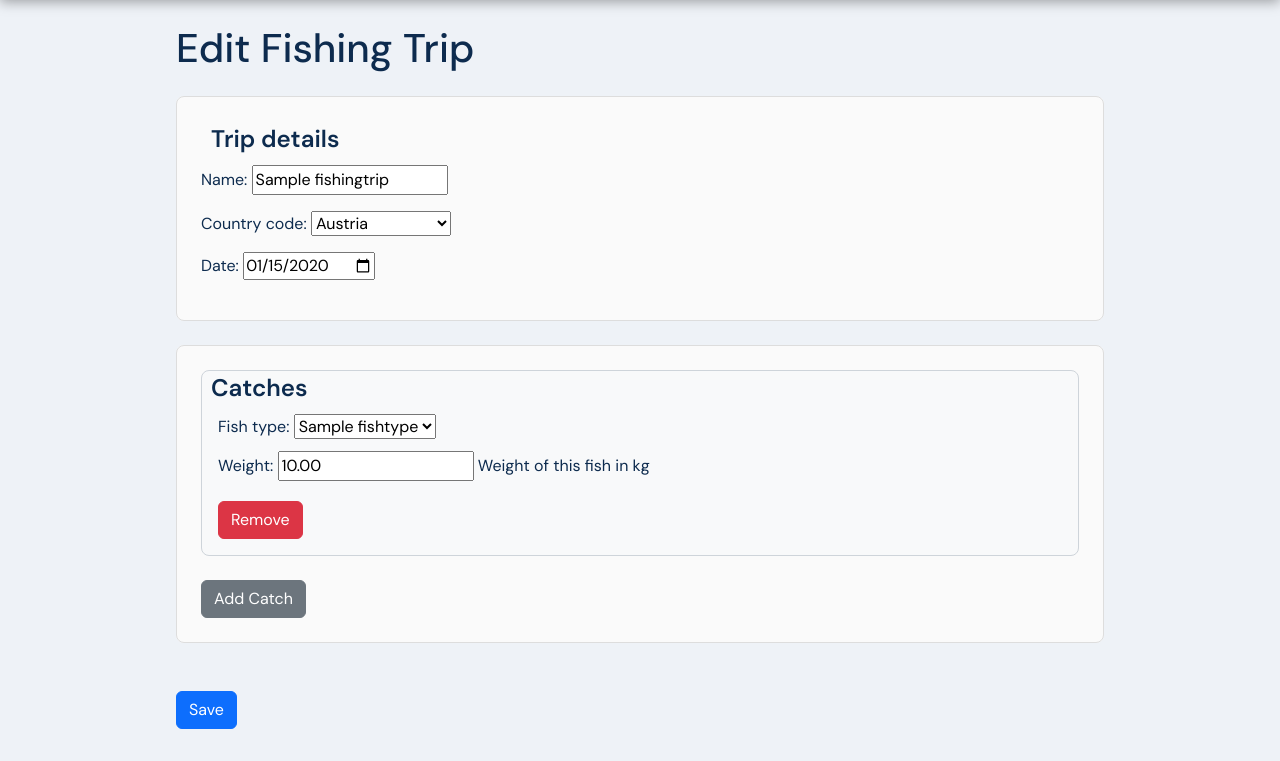
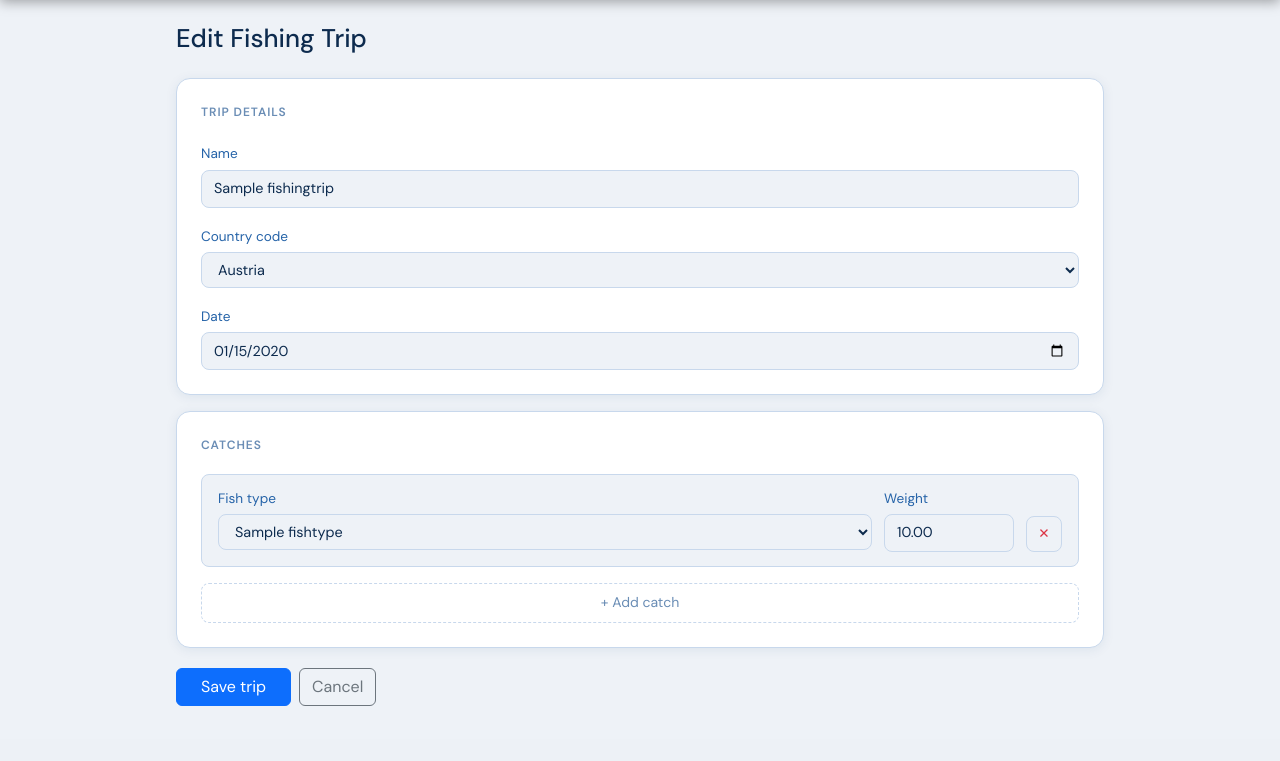
Before and after one commit to Yar00myr/register_of_fishing, a Django app: page /trips/1/edit in a window 1280 px wide. Shown: the part 61-822 px from the top of the page. After the commit the page ends 767 px from the top, so only its background shows below. Run offline with Django 5.2, Linux system fonts and the light colour scheme; a user stored in the database is signed in; tables that the repository leaves empty hold one stand-in row (values such as "Sample post").

Commit message:
refactor: refactor templates

```diff
--- a/project/main/static/css/fishing_form.css
+++ b/project/main/static/css/fishing_form.css
@@ -1,51 +1,138 @@
-h1 {
-    margin-bottom: 1.5rem;
+.page-title {
+  font-size: 1.6rem;
+  font-weight: 500;
+  color: var(--text-primary);
+  margin-bottom: 1.5rem;
 }
 
-fieldset {
-    border: 1px solid #ddd;
-    border-radius: 8px;
-    padding: 1.5rem;
-    margin-bottom: 2rem;
-    background-color: #fafafa;
+.fc-card {
+  background: var(--bg-card);
+  border: 1px solid var(--border);
+  border-radius: var(--r);
+  padding: 1.5rem;
+  box-shadow: var(--shadow-sm);
 }
 
-legend {
-    font-weight: 600;
-    padding: 0 10px;
+.fc-card-title {
+  font-size: .75rem;
+  font-weight: 600;
+  text-transform: uppercase;
+  letter-spacing: .08em;
+  color: var(--text-muted);
+  margin-bottom: 1.25rem;
 }
 
-.catch-form {
-    background-color: #f8f9fa;
-    border: 1px solid #ced4da;
-    border-radius: 0.5rem;
-    padding: 1rem;
-    margin-bottom: 1rem;
+/* ── поля форми ── */
+.fc-card .form-label {
+  font-size: .85rem;
+  color: var(--text-secondary);
+  margin-bottom: .3rem;
 }
 
-.catch-form p {
-    margin-bottom: 0.75rem;
+.fc-card input,
+.fc-card select {
+  display: block;
+  width: 100%;
+  padding: .45rem .75rem;
+  font-size: .9rem;
+  background: var(--bg);
+  border: 1px solid var(--border);
+  border-radius: var(--r-sm);
+  color: var(--text-primary);
+  transition: border-color .15s, box-shadow .15s;
 }
 
-.catch-form input[name$="-DELETE"],
-.catch-form label[for$="-DELETE"] {
-    display: none;
+.fc-card input:focus,
+.fc-card select:focus {
+  outline: none;
+  border-color: var(--accent);
+  box-shadow: 0 0 0 3px rgba(13, 110, 253, .12);
+  background: var(--bg-card);
 }
 
-.catch-form .remove-catch {
-    margin-top: 0.5rem;
+/* ── catch row ── */
+.catch-row {
+  display: grid;
+  grid-template-columns: 1fr auto;
+  grid-template-rows: auto;
+  gap: .5rem .75rem;
+  background: var(--bg);
+  border: 1px solid var(--border);
+  border-radius: var(--r-sm);
+  padding: .85rem 1rem;
+  margin-bottom: .75rem;
+  align-items: center;
 }
 
-#add-catch {
-    margin-top: 10px;
+.catch-row-fields {
+  display: grid;
+  grid-template-columns: 1fr 130px;
+  gap: .75rem;
+  grid-column: 1;
 }
 
-input[type="file"] {
-    padding: 4px;
+.catch-field {
+  display: flex;
+  flex-direction: column;
+}
+
+.catch-row input[name$="-DELETE"] {
+  display: none;
+}
+
+/* ── remove button ── */
+.remove-catch {
+  grid-column: 2;
+  grid-row: 1;
+  height: 36px;
+  width: 36px;
+  display: flex;
+  align-items: center;
+  justify-content: center;
+  background: transparent;
+  border: 1px solid var(--border);
+  border-radius: var(--r-sm);
+  color: #dc3545;
+  font-size: .85rem;
+  cursor: pointer;
+  transition: background .15s, border-color .15s;
+  align-self: end;
+}
+
+.remove-catch:hover {
+  background: rgba(220, 53, 69, .08);
+  border-color: #dc3545;
+}
+
+/* ── add catch button ── */
+#add-catch {
+  width: 100%;
+  padding: .55rem;
+  font-size: .875rem;
+  background: transparent;
+  border: 1px dashed var(--border);
+  border-radius: var(--r-sm);
+  color: var(--text-muted);
+  cursor: pointer;
+  transition: border-color .2s, color .2s, background .2s;
+  margin-top: .25rem;
+}
+
+#add-catch:hover {
+  border-color: var(--accent);
+  color: var(--accent);
+  background: rgba(13, 110, 253, .04);
+}
+
+/* ── actions ── */
+.form-actions {
+  display: flex;
+  gap: .5rem;
+  margin-top: 1.25rem;
 }
 
 @media (max-width: 576px) {
-    fieldset {
-        padding: 1rem;
-    }
+  .catch-row-fields {
+    grid-template-columns: 1fr;
+  }
 }
--- a/project/main/templates/api/fishing_form.html
+++ /dev/null
@@ -1,83 +0,0 @@
-{% extends "api/_base.html" %}
-{% load static %}
-
-{% block title %}{{ is_edit|default:False|yesno:"Edit,Create" }} Fishing Trip{% endblock %}
-
-{% block extra_css %}
-<link rel="stylesheet" href="{% static 'css/fishing_form.css' %}">
-{% endblock %}
-
-{% block content %}
-<h1>{{ is_edit|default:False|yesno:"Edit,Create" }} Fishing Trip</h1>
-
-<form method="post" enctype="multipart/form-data">
-    {% csrf_token %}
-
-    <fieldset class="mb-4">
-        <legend>Trip details</legend>
-        {{ form.as_p }}
-    </fieldset>
-
-    <fieldset>
-        <legend>Catches</legend>
-        {{ formset.management_form }}
-
-        <div id="formset-container">
-            {% for f in formset %}
-                <div class="catch-form" data-existing="{% if f.instance.pk %}1{% else %}0{% endif %}">
-                    {{ f.non_field_errors }}
-                    {{ f.as_p }}
-                    <button type="button" class="btn btn-danger remove-catch">
-                        Remove
-                    </button>
-                </div>
-            {% endfor %}
-        </div>
-
-        <button type="button" id="add-catch" class="btn btn-secondary mt-2">
-            Add Catch
-        </button>
-    </fieldset>
-
-    <button type="submit" class="btn btn-primary mt-3">Save</button>
-</form>
-
-<div id="empty-form" style="display:none;">
-    <div class="catch-form">
-        {{ formset.empty_form.as_p }}
-        <button type="button" class="btn btn-danger remove-catch">
-            Remove
-        </button>
-    </div>
-</div>
-
-<script>
-const addBtn = document.getElementById("add-catch");
-const container = document.getElementById("formset-container");
-const emptyFormHtml = document.getElementById("empty-form").innerHTML;
-const totalForms = document.getElementById("id_form-TOTAL_FORMS");
-
-addBtn.addEventListener("click", () => {
-    const index = totalForms.value;
-    const newForm = emptyFormHtml.replace(/__prefix__/g, index);
-    container.insertAdjacentHTML("beforeend", newForm);
-    totalForms.value = Number(index) + 1;
-});
-
-container.addEventListener("click", (e) => {
-    if (!e.target.classList.contains("remove-catch")) return;
-
-    const formDiv = e.target.closest(".catch-form");
-    const isExisting = formDiv.dataset.existing === "1";
-
-    if (isExisting) {
-        const deleteInput = formDiv.querySelector('input[name$="-DELETE"]');
-        if (deleteInput) deleteInput.checked = true;
-        formDiv.style.display = "none";
-    } else {
-        formDiv.remove();
-        totalForms.value = container.querySelectorAll(".catch-form").length;
-    }
-});
-</script>
-{% endblock %}
--- a/project/main/templates/api/_base.html
+++ b/project/main/templates/main/_base.html
@@ -30,18 +30,18 @@
                             <span class="d-none d-sm-inline ms-1">Menu</span>
                         </button>
                         <ul class="dropdown-menu dropdown-menu-end" aria-labelledby="menuDropdown">
-                            <li><a class="dropdown-item" href="{% url 'api:homepage' %}">
+                            <li><a class="dropdown-item" href="{% url 'main:homepage' %}">
                                 <i class="bi bi-house me-2"></i>Home
                             </a></li>
-                            <li><a class="dropdown-item" href="{% url 'api:fishingtrip-list' %}">
+                            <li><a class="dropdown-item" href="{% url 'main:fishingtrip-list' %}">
                                 <i class="bi bi-list-ul me-2"></i>All Trips
                             </a></li>
-                            <li><a class="dropdown-item" href="{% url 'api:fishingtrip-add' %}">
+                            <li><a class="dropdown-item" href="{% url 'main:fishingtrip-add' %}">
                                 <i class="bi bi-plus-circle me-2"></i>Add Trip
                             </a></li>
                         </ul>
                     </div>
-                    <form method="post" action="{% url 'api:logout' %}" class="d-inline m-0 p-0">
+                    <form method="post" action="{% url 'main:logout' %}" class="d-inline m-0 p-0">
                         {% csrf_token %}
                         <button type="submit" class="btn btn-nav-danger" title="Logout">
                             <i class="bi bi-box-arrow-right"></i>
--- a/project/main/templates/api/delete_trip.html
+++ b/project/main/templates/main/delete_trip.html
@@ -1,4 +1,4 @@
-{% extends 'api/_base.html' %}
+{% extends 'main/_base.html' %}
 
 {% block content %}
 <div class="container mt-5">
@@ -8,7 +8,7 @@
     <form method="post">
         {% csrf_token %}
         <button type="submit" class="btn btn-danger">Yes, Delete</button>
-        <a href="{% url 'api:fishingtrip-detail' trip.pk %}" class="btn btn-secondary">Cancel</a>
+        <a href="{% url 'main:fishingtrip-detail' trip.pk %}" class="btn btn-secondary">Cancel</a>
     </form>
 </div>
 {% endblock %}
--- /dev/null
+++ b/project/main/templates/main/fishing_form.html
@@ -0,0 +1,114 @@
+{% extends "main/_base.html" %}
+{% load static %}
+{% block title %}{{ is_edit|default:False|yesno:"Edit,Create" }} Fishing Trip{% endblock %}
+{% block extra_css %}
+<link rel="stylesheet" href="{% static 'css/fishing_form.css' %}">
+{% endblock %}
+{% block content %}
+
+<h1 class="page-title">{{ is_edit|default:False|yesno:"Edit,Create" }} Fishing Trip</h1>
+
+<form method="post" enctype="multipart/form-data">
+  {% csrf_token %}
+
+  <div class="fc-card mb-3">
+    <div class="fc-card-title">Trip details</div>
+
+    <div class="mb-3">
+      <label class="form-label">{{ form.name.label }}</label>
+      {{ form.name }}
+      {% if form.name.errors %}<div class="invalid-feedback d-block">{{ form.name.errors }}</div>{% endif %}
+    </div>
+
+    <div class="mb-3">
+      <label class="form-label">{{ form.country_code.label }}</label>
+      {{ form.country_code }}
+      {% if form.country_code.errors %}<div class="invalid-feedback d-block">{{ form.country_code.errors }}</div>{% endif %}
+    </div>
+
+    <div class="mb-0">
+      <label class="form-label">{{ form.date.label }}</label>
+      {{ form.date }}
+      {% if form.date.errors %}<div class="invalid-feedback d-block">{{ form.date.errors }}</div>{% endif %}
+    </div>
+  </div>
+
+  <div class="fc-card mb-3">
+    <div class="fc-card-title">Catches</div>
+    {{ formset.management_form }}
+
+    <div id="formset-container">
+      {% for f in formset %}
+        <div class="catch-row" data-existing="{% if f.instance.pk %}1{% else %}0{% endif %}">
+          {{ f.id }}
+          <div class="catch-row-fields">
+            <div class="catch-field">
+              <label class="form-label">{{ f.fish_type.label }}</label>
+              {{ f.fish_type }}
+            </div>
+            <div class="catch-field">
+              <label class="form-label">{{ f.weight.label }}</label>
+              {{ f.weight }}
+            </div>
+          </div>
+          <button type="button" class="remove-catch" aria-label="Remove">✕</button>
+          {{ f.DELETE }}
+        </div>
+      {% endfor %}
+    </div>
+
+    <button type="button" id="add-catch">+ Add catch</button>
+  </div>
+
+  <div class="form-actions">
+    <button type="submit" class="btn btn-primary px-4">Save trip</button>
+    <a href="{% url 'main:fishingtrip-list' %}" class="btn btn-outline-secondary">Cancel</a>
+  </div>
+</form>
+
+<div id="empty-form" style="display:none;">
+  <div class="catch-row">
+    {{ formset.empty_form.id }}
+    <div class="catch-row-fields">
+      <div class="catch-field">
+        <label class="form-label">{{ formset.empty_form.fish_type.label }}</label>
+        {{ formset.empty_form.fish_type }}
+      </div>
+      <div class="catch-field">
+        <label class="form-label">{{ formset.empty_form.weight.label }}</label>
+        {{ formset.empty_form.weight }}
+      </div>
+    </div>
+    <button type="button" class="remove-catch" aria-label="Remove">✕</button>
+    {{ formset.empty_form.DELETE }}
+  </div>
+</div>
+
+<script>
+const addBtn = document.getElementById("add-catch");
+const container = document.getElementById("formset-container");
+const emptyFormHtml = document.getElementById("empty-form").innerHTML;
+const totalForms = document.getElementById("id_form-TOTAL_FORMS");
+
+addBtn.addEventListener("click", () => {
+  const index = totalForms.value;
+  const newForm = emptyFormHtml.replace(/__prefix__/g, index);
+  container.insertAdjacentHTML("beforeend", newForm);
+  totalForms.value = Number(index) + 1;
+});
+
+container.addEventListener("click", (e) => {
+  if (!e.target.classList.contains("remove-catch")) return;
+  const row = e.target.closest(".catch-row");
+  const isExisting = row.dataset.existing === "1";
+  if (isExisting) {
+    const del = row.querySelector('input[name$="-DELETE"]');
+    if (del) del.checked = true;
+    row.style.display = "none";
+  } else {
+    row.remove();
+    totalForms.value = container.querySelectorAll(".catch-row:not([style*='display: none'])").length;
+  }
+});
+</script>
+{% endblock %}
--- a/project/main/templates/api/fishing_list.html
+++ b/project/main/templates/main/fishing_list.html
@@ -1,4 +1,4 @@
-{% extends "api/_base.html" %}
+{% extends "main/_base.html" %}
 {% load static %}
 
 {% block content %}
@@ -6,7 +6,7 @@
     <ul class="trip-list">
         {% for trip in trips %}
             <li>
-                <a href="{% url 'api:fishingtrip-detail' trip.pk %}" class="list-group-item">
+                <a href="{% url 'main:fishingtrip-detail' trip.pk %}" class="list-group-item">
                     <i class="bi bi-calendar3 me-2" style="opacity:.6"></i>
                     {{ trip.date }}
                     <span style="margin:0 .5rem;opacity:.35">·</span>
--- a/project/main/templates/api/homepage.html
+++ b/project/main/templates/main/homepage.html
@@ -1,9 +1,9 @@
-{% extends "api/_base.html" %}
+{% extends "main/_base.html" %}
 {% load static %}
 
 {% block content %}
     {% block stats %}
-        {% include "api/stats.html" %}
+        {% include "main/stats.html" %}
     {% endblock %}
 {% endblock %}
 
@@ -21,7 +21,7 @@
         </button>
 
         <div class="collapse fish-collapse-body" id="fishSectionCollapse">
-            <form method="post" action="{% url 'api:new_fish_type' %}">
+            <form method="post" action="{% url 'main:new_fish_type' %}">
                 {% csrf_token %}
                 {{ fish_type_form.as_p }}
                 <button type="submit" class="btn-add-fish mt-1">
--- a/project/main/templates/api/stats.html
+++ b/project/main/templates/main/stats.html
@@ -2,10 +2,8 @@
 
 <div class="stats-grid">
 
-    <!-- ── LEFT COLUMN: fish count + trips ─────────────────────── -->
     <div class="stats-left-col">
 
-        <!-- Fish count card -->
         <div class="stat-card">
             <p class="stat-label">🎣 Total Fish Caught</p>
             <p class="stat-value fish">{{ total_fish }}</p>
@@ -69,7 +67,6 @@
 
     </div>
 
-    <!-- ── RIGHT COLUMN: carousel ───────────────────────────────── -->
     <div>
         <p class="section-title">🏆 Top 3 Biggest Fish</p>
 
--- a/project/main/urls.py
+++ b/project/main/urls.py
@@ -2,8 +2,9 @@ from django.urls import path, reverse_lazy
 from django.contrib.auth import views as auth_views
 
 from .views import (
+    login_page,
+    logout_page,
     homepage_view,
-    logout_page,
     add_trip_view,
     trips_list_view,
     trip_detail_view,
@@ -12,19 +13,12 @@ from .views import (
     edit_trip,
 )
 
-
-app_name = "api"
+app_name = "main"
 
 
 urlpatterns = [
     path("", homepage_view, name="homepage"),
-    path(
-        "login/",
-        auth_views.LoginView.as_view(
-            template_name="api/login.html", success_url=reverse_lazy("api:homepage")
-        ),
-        name="login",
-    ),
+    path("login/", login_page, name="login"),
     path("logout/", logout_page, name="logout"),
     path("trips/add/", add_trip_view, name="fishingtrip-add"),
     path("trips/", trips_list_view, name="fishingtrip-list"),
--- a/project/main/views/trips.py
+++ b/project/main/views/trips.py
@@ -9,7 +9,7 @@ from ..forms import FishingTripForm, CatchFormSet
 from ..models import FishingTrip
 
 
-@login_required(login_url="api:login")
+@login_required(login_url="main:login")
 def add_trip_view(request):
     if request.method == "POST":
         form = FishingTripForm(request.POST)
@@ -19,14 +19,14 @@ def add_trip_view(request):
             formset.instance = trip
             formset.save()
             messages.success(request, "Trip added successfully!")
-            return redirect("api:fishingtrip-list")
+            return redirect("main:fishingtrip-list")
     else:
         form = FishingTripForm()
         formset = CatchFormSet(prefix="form")
 
     return render(
         request,
-        "api/fishing_form.html",
+        "main/fishing_form.html",
         {
             "form": form,
             "formset": formset,
@@ -34,13 +34,13 @@ def add_trip_view(request):
     )
 
 
-@login_required(login_url="api:login")
+@login_required(login_url="main:login")
 def trips_list_view(request):
     trips = FishingTrip.objects.prefetch_related("catches").order_by("-date")
-    return render(request, "api/fishing_list.html", {"trips": trips})
+    return render(request, "main/fishing_list.html", {"trips": trips})
 
 
-@login_required(login_url="api:login")
+@login_required(login_url="main:login")
 def trip_detail_view(request, pk: int):
     trip = get_object_or_404(
         FishingTrip.objects.prefetch_related("catches__fish_type"),
@@ -48,7 +48,7 @@ def trip_detail_view(request, pk: int):
     )
     return render(
         request,
-        "api/fishing_detail.html",
+        "main/fishing_detail.html",
         {
             "trip": trip,
             "grouped_catches": trip.grouped_catches(),
@@ -56,17 +56,17 @@ def trip_detail_view(request, pk: int):
     )
 
 
-@login_required(login_url="api:login")
+@login_required(login_url="main:login")
 def delete_trip(request, pk: int):
     trip = get_object_or_404(FishingTrip, pk=pk)
     if request.method == "POST":
         trip.delete()
         messages.success(request, f'Trip "{trip}" deleted.')
-        return redirect("api:fishingtrip-list")
-    return render(request, "api/delete_trip.html", {"trip": trip})
+        return redirect("main:fishingtrip-list")
+    return render(request, "main/delete_trip.html", {"trip": trip})
 
 
-@login_required(login_url="api:login")
+@login_required(login_url="main:login")
 def edit_trip(request, pk: int):
     trip = get_object_or_404(FishingTrip, pk=pk)
     if request.method == "POST":
@@ -81,14 +81,14 @@ def edit_trip(request, pk: int):
             form.save()
             formset.save()
             messages.success(request, "Trip updated successfully!")
-            return redirect("api:fishingtrip-detail", pk=trip.pk)
+            return redirect("main:fishingtrip-detail", pk=trip.pk)
     else:
         form = FishingTripForm(instance=trip)
         formset = CatchFormSet(instance=trip, prefix="form")
 
     return render(
         request,
-        "api/fishing_form.html",
+        "main/fishing_form.html",
         {
             "form": form,
             "formset": formset,
```
Also changed, not shown: project/main/templates/main/fishing_detail.html (renamed from project/main/templates/api/fishing_detail.html, +5 -4 lines), project/main/templates/main/login.html (renamed from project/main/templates/api/login.html, +1 -6 lines), project/main/views/views.py (+17 -9 lines).
